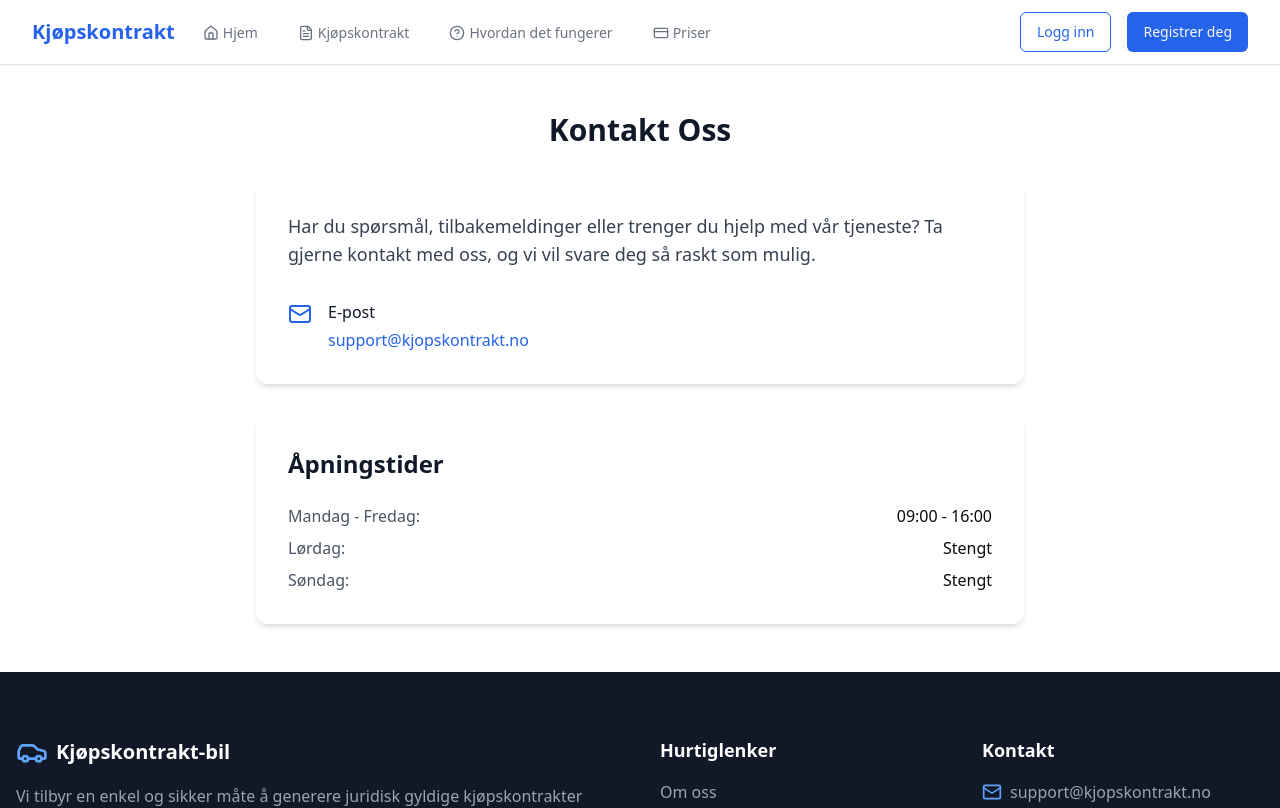
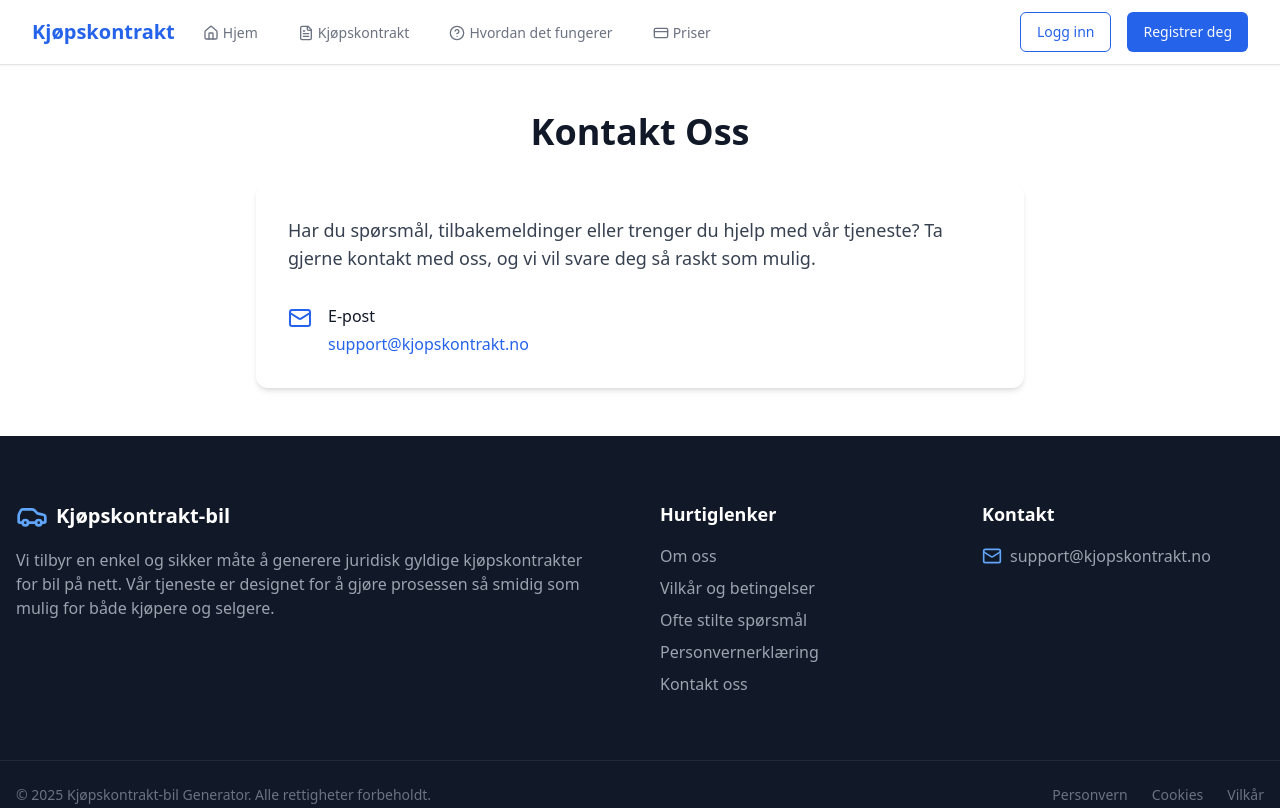
Before and after one commit to blendimaliqi/kjopskontrakt-next, a Next.js app: page /contact in a window 1280 px wide. Shown: the top 808 px of the page. Built offline with nearby package versions, Linux system fonts and the light colour scheme; no server answers.

Commit message:
updated contact us page

```diff
--- a/app/contact/page.tsx
+++ b/app/contact/page.tsx
@@ -1,6 +1,6 @@
 import React from "react";
 import { Metadata } from "next";
-import { Mail, Phone, MapPin } from "lucide-react";
+import { Mail } from "lucide-react";
 
 export const metadata: Metadata = {
   title: "Kontakt Oss | Kjøpskontrakt-bil Generator",
@@ -12,11 +12,11 @@
   return (
     <div className="container mx-auto py-12 px-4 sm:px-6 lg:px-8">
       <div className="max-w-3xl mx-auto">
-        <h1 className="text-3xl font-bold text-gray-900 mb-8 text-center">
+        <h1 className="text-4xl font-bold text-center mb-8 text-gray-900">
           Kontakt Oss
         </h1>
 
-        <div className="bg-white shadow-md rounded-xl p-8 mb-8">
+        <div className="bg-white shadow-md rounded-xl p-8">
           <p className="text-lg text-gray-700 mb-8">
             Har du spørsmål, tilbakemeldinger eller trenger du hjelp med vår
             tjeneste? Ta gjerne kontakt med oss, og vi vil svare deg så raskt
@@ -38,26 +38,6 @@
             </div>
           </div>
         </div>
-
-        <div className="bg-white shadow-md rounded-xl p-8">
-          <h2 className="text-2xl font-bold text-gray-900 mb-6">
-            Åpningstider
-          </h2>
-          <div className="space-y-2">
-            <div className="flex justify-between">
-              <span className="text-gray-600">Mandag - Fredag:</span>
-              <span className="font-medium">09:00 - 16:00</span>
-            </div>
-            <div className="flex justify-between">
-              <span className="text-gray-600">Lørdag:</span>
-              <span className="font-medium">Stengt</span>
-            </div>
-            <div className="flex justify-between">
-              <span className="text-gray-600">Søndag:</span>
-              <span className="font-medium">Stengt</span>
-            </div>
-          </div>
-        </div>
       </div>
     </div>
   );
```
